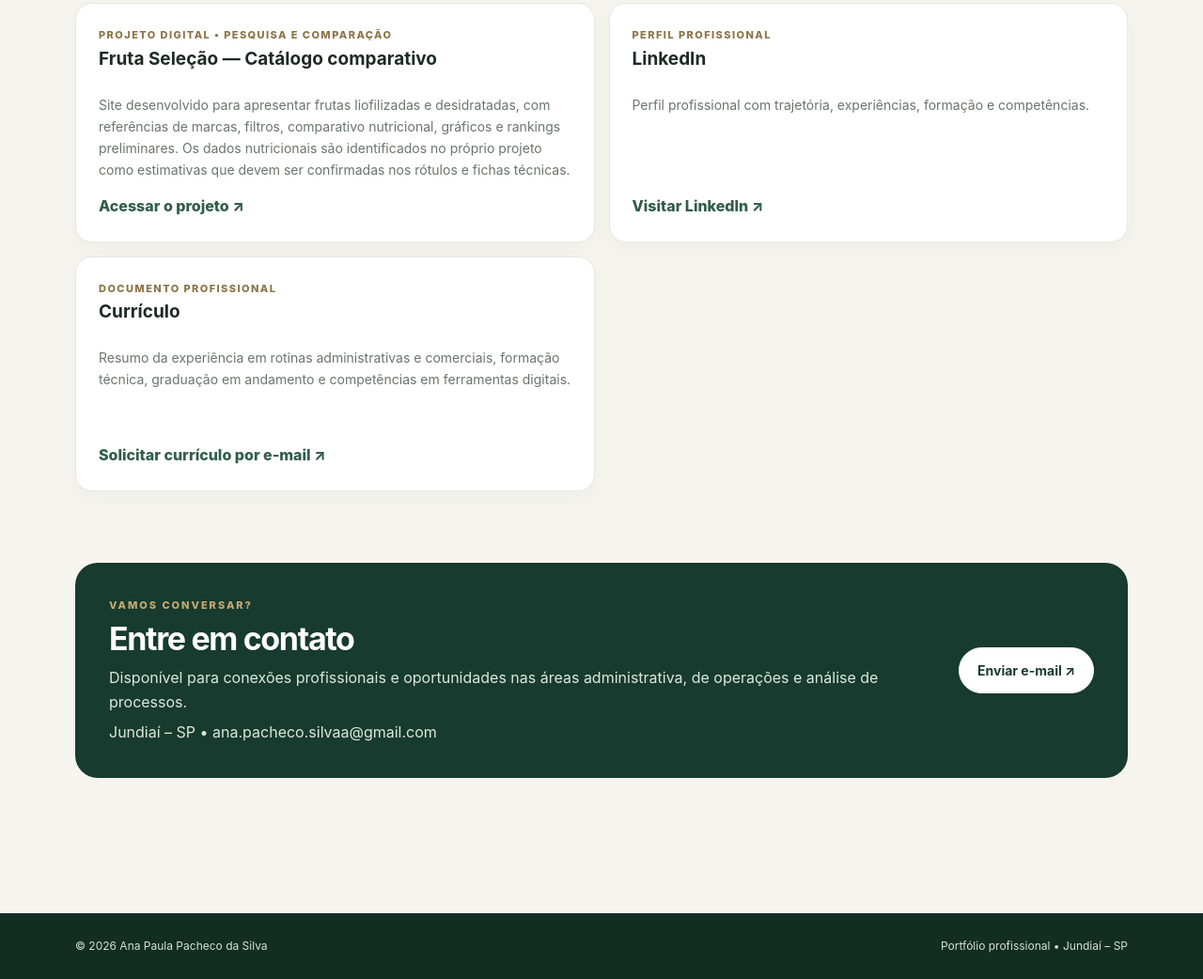
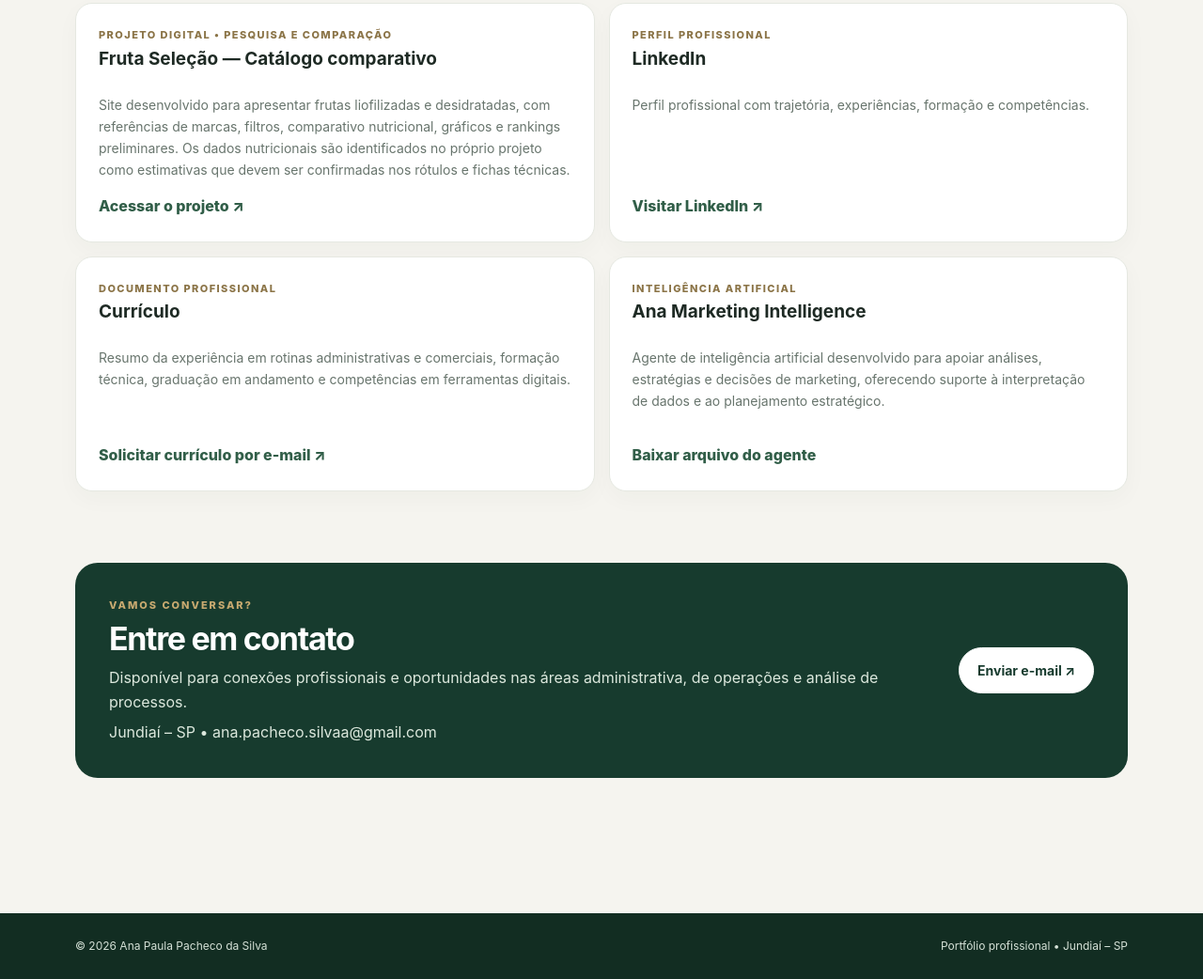
Before and after one commit to anapachecosilvaa-sketch/portfolio_ana_paula_html, a plain HTML site: page index.html in a window 1280 px wide. Shown: the part 3274-4316 px from the top of the page at 94% size. Drawn offline with Linux system fonts and the light colour scheme.

Commit message:
Update index.html

```diff
--- a/index.html
+++ b/index.html
@@ -53,6 +53,14 @@ footer{background:#122d22;color:#d5e1d7;padding:25px 0;font-size:12px}footer .wr
 <article class="project"><div class="tag">Projeto digital • Pesquisa e comparação</div><h3>Fruta Seleção — Catálogo comparativo</h3><p>Site desenvolvido para apresentar frutas liofilizadas e desidratadas, com referências de marcas, filtros, comparativo nutricional, gráficos e rankings preliminares. Os dados nutricionais são identificados no próprio projeto como estimativas que devem ser confirmadas nos rótulos e fichas técnicas.</p><a href="https://anapachecosilvaa-sketch.github.io/Tudo-que-voc-precisa-saber-sobre-frutas-desidratadas/" target="_blank" rel="noopener">Acessar o projeto ↗</a></article>
 <article class="project"><div class="tag">Perfil profissional</div><h3>LinkedIn</h3><p>Perfil profissional com trajetória, experiências, formação e competências.</p><a href="https://www.linkedin.com/in/ana-paula-pacheco-652a2a209/" target="_blank" rel="noopener">Visitar LinkedIn ↗</a></article>
 <article class="project"><div class="tag">Documento profissional</div><h3>Currículo</h3><p>Resumo da experiência em rotinas administrativas e comerciais, formação técnica, graduação em andamento e competências em ferramentas digitais.</p><a href="mailto:ana.pacheco.silvaa@gmail.com?subject=Solicita%C3%A7%C3%A3o%20de%20curr%C3%ADculo">Solicitar currículo por e-mail ↗</a></article>
+  <article class="project">
+  <div class="tag">Inteligência Artificial</div>
+  <h3>Ana Marketing Intelligence</h3>
+  <p>Agente de inteligência artificial desenvolvido para apoiar análises, estratégias e decisões de marketing, oferecendo suporte à interpretação de dados e ao planejamento estratégico.</p>
+  <a href="./plugin.zip" download>
+    Baixar arquivo do agente
+  </a>
+</article>
 </div></section>
 <section class="section" id="contato"><div class="contact"><div><div class="eyebrow">Vamos conversar?</div><h2>Entre em contato</h2><p>Disponível para conexões profissionais e oportunidades nas áreas administrativa, de operações e análise de processos.</p><p>Jundiaí – SP • ana.pacheco.silvaa@gmail.com</p></div><a class="btn primary" href="mailto:ana.pacheco.silvaa@gmail.com">Enviar e-mail ↗</a></div></section>
 </main>
```
